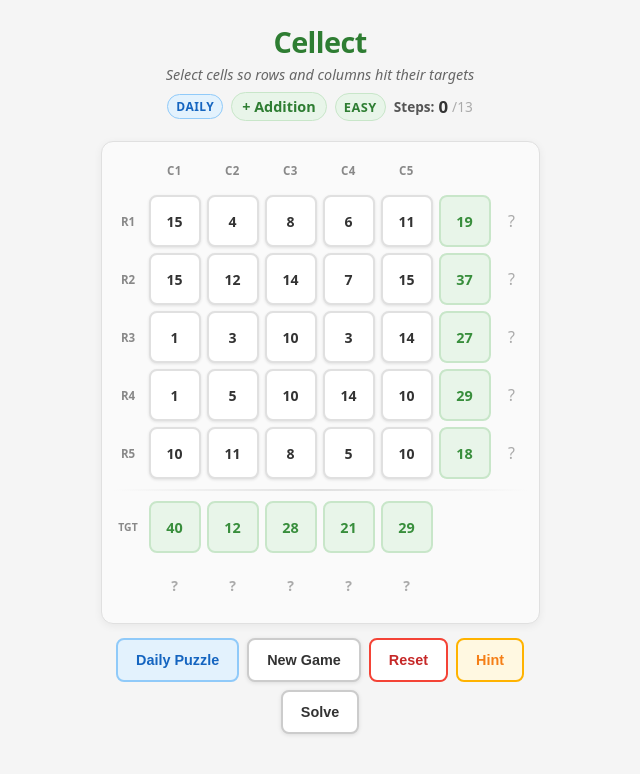
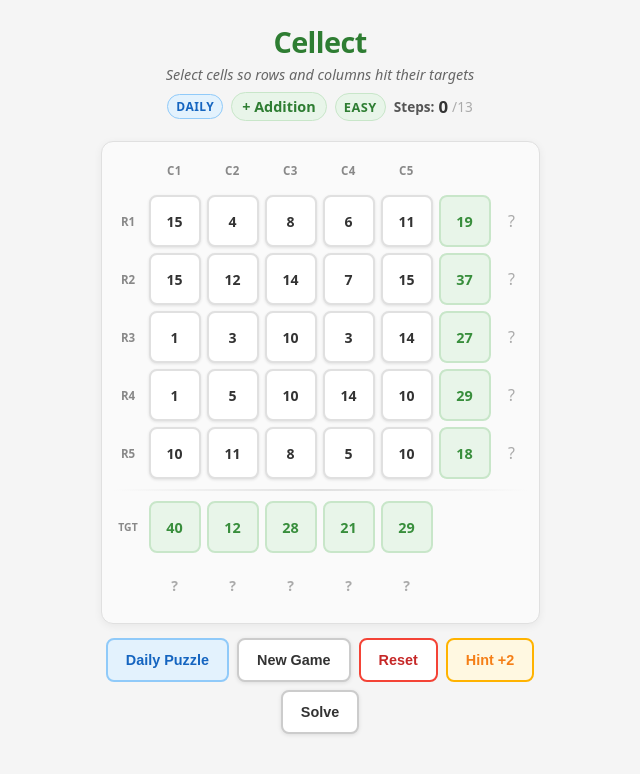
Before and after one commit to ayheber/cellect, a React (Vite) app in the folder web/: page / in a window 1280 px wide. Shown: the top 774 px of the page, without its empty margins (320-960 px from the left). Built offline with nearby package versions, Linux system fonts and the light colour scheme.

Commit message:
Label hint button with +2 step cost

```diff
--- a/web/src/components/Controls.tsx
+++ b/web/src/components/Controls.tsx
@@ -70,8 +70,8 @@ export function Controls({ game, onNewGame }: ControlsProps) {
 
         {!showGuessSection && !isSolved && (
           <>
-            <button className={`${styles.btn} ${styles.btnHint}`} onClick={applyHint}>
-              Hint
+            <button className={`${styles.btn} ${styles.btnHint}`} onClick={applyHint} title="Reveals one correct cell (+2 steps)">
+              Hint +2
             </button>
             <button
               className={`${styles.btn} ${styles.btnSecondary}`}
```
